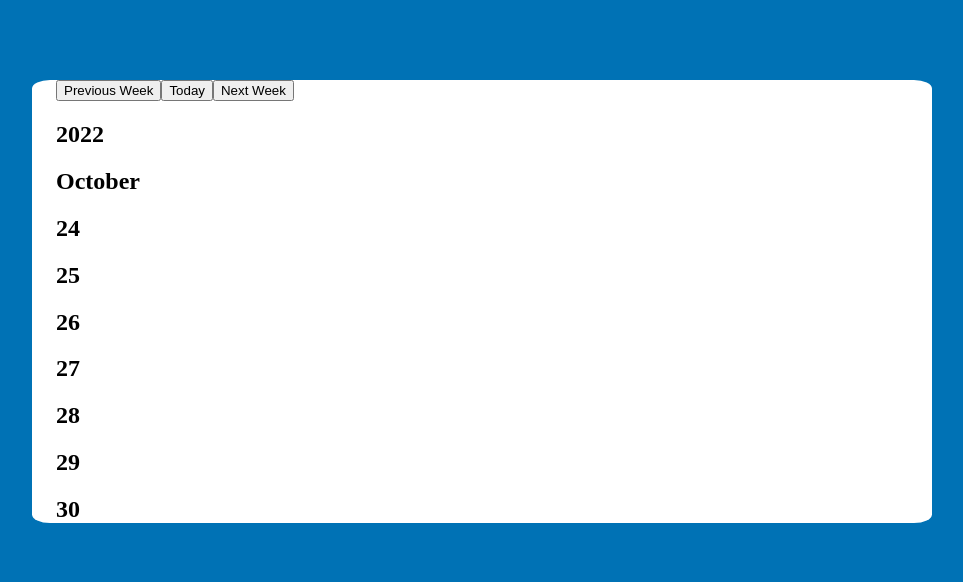
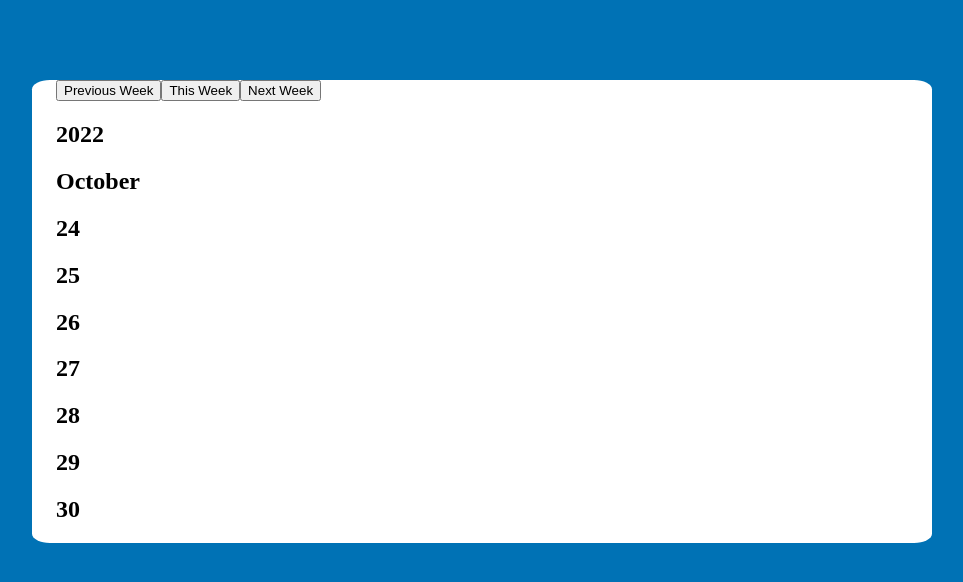
Before and after one commit to Amir-Aminian/schedule-assistant, a React (Create React App) app: page /homePage in a window 1280 px wide. Shown: the top 582 px of the page, without its empty margins (158-1121 px from the left). Built offline with nearby package versions, Linux system fonts and the light colour scheme; sample sign-in values are in the browser's storage.

Commit message:
added key to the map for week table component

```diff
--- a/src/components/homePage/HomePage.js
+++ b/src/components/homePage/HomePage.js
@@ -32,7 +32,7 @@ const HomePage = () => {
         return (
             <Container maxWidth="md" sx={{mt: 10 , mb: 10, backgroundColor: "white", borderRadius: "2%"}}>
                 <button onClick={previousWeek}>Previous Week</button>
-                <button onClick={today}>Today</button>
+                <button onClick={today}>This Week</button>
                 <button onClick={nextWeek}>Next Week</button>
                 <WeekTable year={SetWeek(date).year} month={SetWeek(date).month} weekDates={SetWeek(date).weekDates}></WeekTable>
             </Container>
--- a/src/components/tables/WeekTable.js
+++ b/src/components/tables/WeekTable.js
@@ -1,14 +1,14 @@
-import { Container, Table } from "@mui/material";
+import { Table } from "@mui/material";
 
 const WeekTable = ({year, month, weekDates}) => {
     return (
-        <>
+        <Table>
             <h2>{year}</h2>
             <h2>{month}</h2>
             {weekDates.map((weekDate) => (
-                 <h2>{weekDate}</h2>
+                 <h2 key={weekDate}>{weekDate}</h2>
             ))}
-        </>
+        </Table>
     );
 }
 
```
